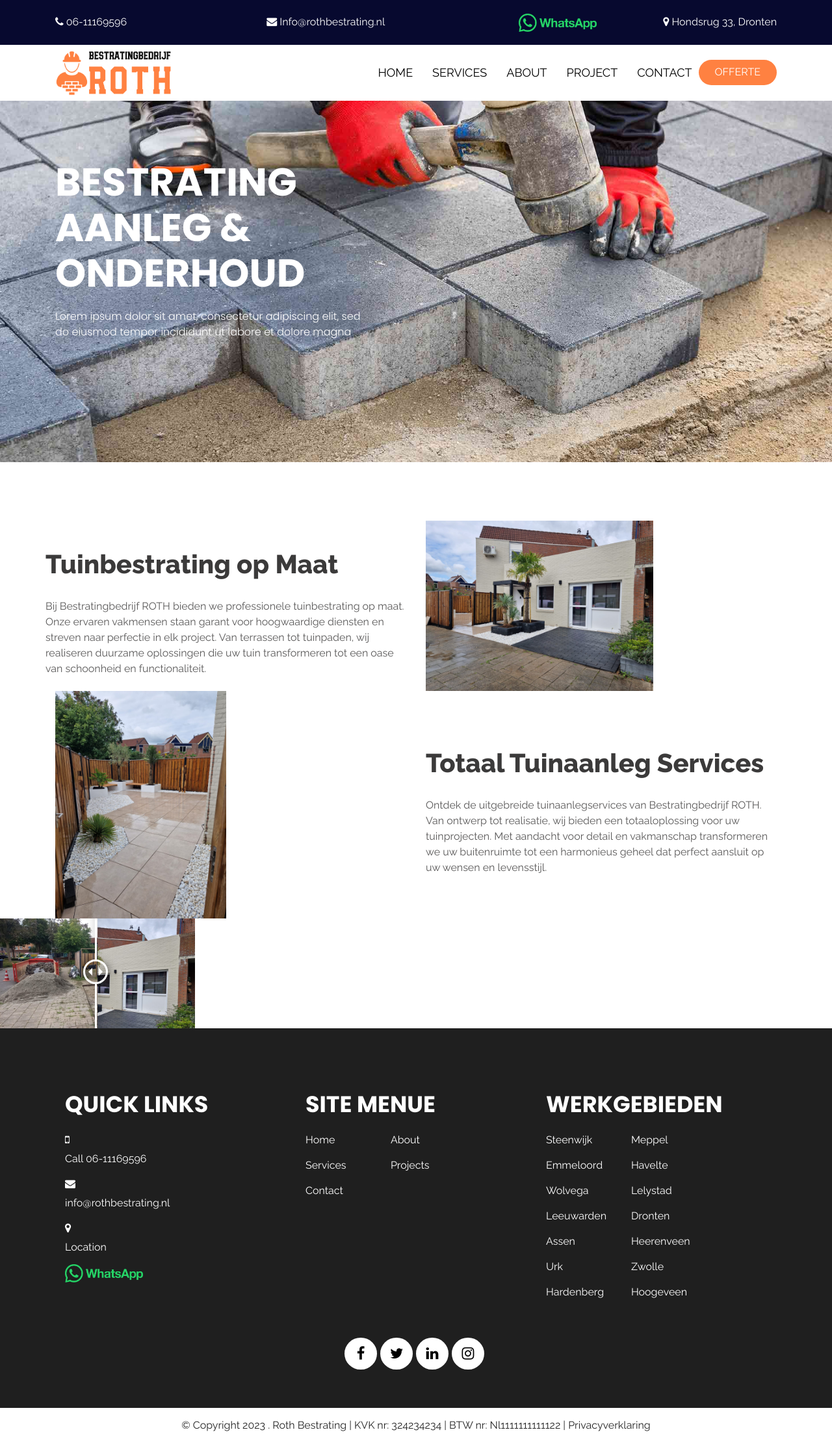
After one commit to Nawaf1w3/Roth-Bestrating, a PHP site: page /tuinbestrating.html in a window 1280 px wide. The commit adds this page. Shown: the whole page at 65% size. Run offline with PHP 8.4, Linux system fonts and the light colour scheme; some libraries are stand-ins or nearby versions.

Commit message:
tuinbestarting page en the slider after before

```diff
--- a/css/style.css
+++ b/css/style.css
@@ -35,8 +35,16 @@
 
 * {
     box-sizing: border-box !important;
-    transition: ease all 0.5s;
 
+
+}
+.after_before{
+    justify-content: center;
+    align-items: center;
+}
+.box-1{
+    max-width:300px ;
+    max-height: 300px;
 }
 .form-btn-submit{
     text-align: center;
--- /dev/null
+++ b/css/twentytwenty.css
@@ -0,0 +1,206 @@
+.twentytwenty-horizontal .twentytwenty-handle:before, .twentytwenty-horizontal .twentytwenty-handle:after, .twentytwenty-vertical .twentytwenty-handle:before, .twentytwenty-vertical .twentytwenty-handle:after {
+  content: " ";
+  display: block;
+  background: white;
+  position: absolute;
+  z-index: 30;
+  -webkit-box-shadow: 0px 0px 12px rgba(51, 51, 51, 0.5);
+  -moz-box-shadow: 0px 0px 12px rgba(51, 51, 51, 0.5);
+  box-shadow: 0px 0px 12px rgba(51, 51, 51, 0.5); }
+
+.twentytwenty-horizontal .twentytwenty-handle:before, .twentytwenty-horizontal .twentytwenty-handle:after {
+  width: 3px;
+  height: 9999px;
+  left: 50%;
+  margin-left: -1.5px; }
+
+.twentytwenty-vertical .twentytwenty-handle:before, .twentytwenty-vertical .twentytwenty-handle:after {
+  width: 9999px;
+  height: 3px;
+  top: 50%;
+  margin-top: -1.5px; }
+
+.twentytwenty-before-label, .twentytwenty-after-label, .twentytwenty-overlay {
+  position: absolute;
+  top: 0;
+  width: 100%;
+  height: 100%; }
+
+.twentytwenty-before-label, .twentytwenty-after-label, .twentytwenty-overlay {
+  -webkit-transition-duration: 0.5s;
+  -moz-transition-duration: 0.5s;
+  transition-duration: 0.5s; }
+
+.twentytwenty-before-label, .twentytwenty-after-label {
+  -webkit-transition-property: opacity;
+  -moz-transition-property: opacity;
+  transition-property: opacity; }
+
+.twentytwenty-before-label:before, .twentytwenty-after-label:before {
+  color: white;
+  font-size: 13px;
+  letter-spacing: 0.1em; }
+
+.twentytwenty-before-label:before, .twentytwenty-after-label:before {
+  position: absolute;
+  background: rgba(255, 255, 255, 0.2);
+  line-height: 38px;
+  padding: 0 20px;
+  -webkit-border-radius: 2px;
+  -moz-border-radius: 2px;
+  border-radius: 2px; }
+
+.twentytwenty-horizontal .twentytwenty-before-label:before, .twentytwenty-horizontal .twentytwenty-after-label:before {
+  top: 50%;
+  margin-top: -19px; }
+
+.twentytwenty-vertical .twentytwenty-before-label:before, .twentytwenty-vertical .twentytwenty-after-label:before {
+  left: 50%;
+  margin-left: -45px;
+  text-align: center;
+  width: 90px; }
+
+.twentytwenty-left-arrow, .twentytwenty-right-arrow, .twentytwenty-up-arrow, .twentytwenty-down-arrow {
+  width: 0;
+  height: 0;
+  border: 6px inset transparent;
+  position: absolute; }
+
+.twentytwenty-left-arrow, .twentytwenty-right-arrow {
+  top: 50%;
+  margin-top: -6px; }
+
+.twentytwenty-up-arrow, .twentytwenty-down-arrow {
+  left: 50%;
+  margin-left: -6px; }
+
+.twentytwenty-container {
+  -webkit-box-sizing: content-box;
+  -moz-box-sizing: content-box;
+  box-sizing: content-box;
+  z-index: 0;
+  overflow: hidden;
+  position: relative;
+  -webkit-user-select: none;
+  -moz-user-select: none;
+  -ms-user-select: none; }
+  .twentytwenty-container img {
+    max-width: 100%;
+    position: absolute;
+    top: 0;
+    display: block; }
+  .twentytwenty-container.active .twentytwenty-overlay, .twentytwenty-container.active :hover.twentytwenty-overlay {
+    background: rgba(0, 0, 0, 0); }
+    .twentytwenty-container.active .twentytwenty-overlay .twentytwenty-before-label,
+    .twentytwenty-container.active .twentytwenty-overlay .twentytwenty-after-label, .twentytwenty-container.active :hover.twentytwenty-overlay .twentytwenty-before-label,
+    .twentytwenty-container.active :hover.twentytwenty-overlay .twentytwenty-after-label {
+      opacity: 0; }
+  .twentytwenty-container * {
+    -webkit-box-sizing: content-box;
+    -moz-box-sizing: content-box;
+    box-sizing: content-box; }
+
+.twentytwenty-before-label {
+  opacity: 0; }
+  .twentytwenty-before-label:before {
+    content: attr(data-content); }
+
+.twentytwenty-after-label {
+  opacity: 0; }
+  .twentytwenty-after-label:before {
+    content: attr(data-content); }
+
+.twentytwenty-horizontal .twentytwenty-before-label:before {
+  left: 10px; }
+
+.twentytwenty-horizontal .twentytwenty-after-label:before {
+  right: 10px; }
+
+.twentytwenty-vertical .twentytwenty-before-label:before {
+  top: 10px; }
+
+.twentytwenty-vertical .twentytwenty-after-label:before {
+  bottom: 10px; }
+
+.twentytwenty-overlay {
+  -webkit-transition-property: background;
+  -moz-transition-property: background;
+  transition-property: background;
+  background: rgba(0, 0, 0, 0);
+  z-index: 25; }
+  .twentytwenty-overlay:hover {
+    background: rgba(0, 0, 0, 0.5); }
+    .twentytwenty-overlay:hover .twentytwenty-after-label {
+      opacity: 1; }
+    .twentytwenty-overlay:hover .twentytwenty-before-label {
+      opacity: 1; }
+
+.twentytwenty-before {
+  z-index: 20; }
+
+.twentytwenty-after {
+  z-index: 10; }
+
+.twentytwenty-handle {
+  height: 38px;
+  width: 38px;
+  position: absolute;
+  left: 50%;
+  top: 50%;
+  margin-left: -22px;
+  margin-top: -22px;
+  border: 3px solid white;
+  -webkit-border-radius: 1000px;
+  -moz-border-radius: 1000px;
+  border-radius: 1000px;
+  -webkit-box-shadow: 0px 0px 12px rgba(51, 51, 51, 0.5);
+  -moz-box-shadow: 0px 0px 12px rgba(51, 51, 51, 0.5);
+  box-shadow: 0px 0px 12px rgba(51, 51, 51, 0.5);
+  z-index: 40;
+  cursor: pointer; }
+
+.twentytwenty-horizontal .twentytwenty-handle:before {
+  bottom: 50%;
+  margin-bottom: 22px;
+  -webkit-box-shadow: 0 3px 0 white, 0px 0px 12px rgba(51, 51, 51, 0.5);
+  -moz-box-shadow: 0 3px 0 white, 0px 0px 12px rgba(51, 51, 51, 0.5);
+  box-shadow: 0 3px 0 white, 0px 0px 12px rgba(51, 51, 51, 0.5); }
+.twentytwenty-horizontal .twentytwenty-handle:after {
+  top: 50%;
+  margin-top: 22px;
+  -webkit-box-shadow: 0 -3px 0 white, 0px 0px 12px rgba(51, 51, 51, 0.5);
+  -moz-box-shadow: 0 -3px 0 white, 0px 0px 12px rgba(51, 51, 51, 0.5);
+  box-shadow: 0 -3px 0 white, 0px 0px 12px rgba(51, 51, 51, 0.5); }
+
+.twentytwenty-vertical .twentytwenty-handle:before {
+  left: 50%;
+  margin-left: 22px;
+  -webkit-box-shadow: 3px 0 0 white, 0px 0px 12px rgba(51, 51, 51, 0.5);
+  -moz-box-shadow: 3px 0 0 white, 0px 0px 12px rgba(51, 51, 51, 0.5);
+  box-shadow: 3px 0 0 white, 0px 0px 12px rgba(51, 51, 51, 0.5); }
+.twentytwenty-vertical .twentytwenty-handle:after {
+  right: 50%;
+  margin-right: 22px;
+  -webkit-box-shadow: -3px 0 0 white, 0px 0px 12px rgba(51, 51, 51, 0.5);
+  -moz-box-shadow: -3px 0 0 white, 0px 0px 12px rgba(51, 51, 51, 0.5);
+  box-shadow: -3px 0 0 white, 0px 0px 12px rgba(51, 51, 51, 0.5); }
+
+.twentytwenty-left-arrow {
+  border-right: 6px solid white;
+  left: 50%;
+  margin-left: -17px; }
+
+.twentytwenty-right-arrow {
+  border-left: 6px solid white;
+  right: 50%;
+  margin-right: -17px; }
+
+.twentytwenty-up-arrow {
+  border-bottom: 6px solid white;
+  top: 50%;
+  margin-top: -17px; }
+
+.twentytwenty-down-arrow {
+  border-top: 6px solid white;
+  bottom: 50%;
+  margin-bottom: -17px; }
--- a/js/custom.js
+++ b/js/custom.js
@@ -237,6 +237,7 @@ $(function () {
 	/* Countdown
 	-- -- -- -- -- -- -- -- -- -- -- -- -- -- -- -- -- -- -- -- -- -- -- -- */
 
+
 	$('[data-countdown]').each(function () {
         var $this = $(this),
 		finalDate = $(this).data('countdown');
--- /dev/null
+++ b/tuinbestrating.html
@@ -0,0 +1,283 @@
+<!DOCTYPE html>
+<html lang="en">
+   <head>
+
+      <meta charset="utf-8">
+      <meta http-equiv="X-UA-Compatible" content="IE=edge">
+      <meta name="viewport" content="width=device-width, initial-scale=1">
+
+      <meta name="viewport" content="width=device-width, initial-scale=1">
+      <meta name="viewport" content="initial-scale=1, maximum-scale=1">
+
+      <title>Projects</title>
+      <meta name="keywords" content="">
+      <meta name="description" content="">
+      <meta name="author" content="">
+
+      <link rel="stylesheet" type="text/css" href="css/bootstrap.min.css">
+
+      <link rel="stylesheet" type="text/css" href="css/style.css">
+
+      <link rel="stylesheet" type="text/css" href="css/twentytwenty.css">
+
+      <link rel="stylesheet" href="css/responsive.css">
+
+      <link rel="icon" href="IMG/favicon.png" type="image/gif" />
+
+      <link rel="stylesheet" href="css/jquery.mCustomScrollbar.min.css">
+
+      <link rel="stylesheet" href="https://netdna.bootstrapcdn.com/font-awesome/4.0.3/css/font-awesome.css">
+
+      <link href="https://fonts.googleapis.com/css2?family=Raleway:wght@400;500;600;800&family=Sen:wght@400;700;800&display=swap" rel="stylesheet">
+
+      <script src="https://code.jquery.com/jquery-3.7.1.js"></script>
+      <script src="js/jquery.event.move.js"></script>
+      <script src="js/jquery.twentytwenty.js"></script>
+
+
+   </head>
+   <body>
+      <!-- header top section start -->
+      <div class="header_top_section">
+         <div class="container">
+            <div class="row">
+               <div class="col-sm-12">
+                  <div class="header_top_main">
+                     <div class="call_text"><a href="tel:+31611169596"><i class="fa fa-phone" aria-hidden="true"></i> 06-11169596</a></div>
+                     <div class="call_text_2"><a href="#"><i class="fa fa-envelope" aria-hidden="true"></i> Info@rothbestrating.nl </a></div>
+                     <div class="call_text_1"><a href="https://wa.me/+31611169596" target="_blank"><img class="" src="IMG/whatsapp.png" alt="" width="120" height="32"></a></div>
+                     <div class="call_text_1"><a href="https://maps.app.goo.gl/zw5xJ5LnXPNHtKHE9" target="_blank"><i class="fa fa-map-marker" aria-hidden="true"></i> Hondsrug 33, Dronten</a></div>
+                  </div>
+               </div>
+            </div>
+         </div>
+      </div>
+      <!-- header top section start -->
+      <!-- header section start -->
+      <div class="container-fluid-top">
+         <div class="header_section bg-white">
+            <nav class="navbar navbar-expand-lg navbar-light bg-light">
+               <div class="container">
+                  <a href="index.php" style="display: flex; align-items: center;">
+                     <img src="IMG/logo.png" alt="Brick Paving Logo" style="height: 70px;">
+                     <img src="IMG/bedrijfnaam1.png" alt="Brick Paving Logo" style="height: 70px;">
+                   </a>
+                   <button class="navbar-toggler" type="button" data-toggle="collapse" data-target="#navbarSupportedContent" aria-controls="navbarSupportedContent" aria-expanded="false" aria-label="Toggle navigation">
+                     <span class="navbar-toggler-icon"></span>
+                  </button>
+                   <div class="collapse navbar-collapse" id="navbarSupportedContent">
+                       <ul class="navbar-nav ml-auto align-items-center">
+                           <li class="nav-item">
+                               <a class="nav-link" href="index.php">Home</a>
+                           </li>
+                           <li class="nav-item">
+                               <a class="nav-link" href="services.html">Services</a>
+                           </li>
+                           <li class="nav-item">
+                               <a class="nav-link" href="about.html">About</a>
+                           </li>
+                           <li class="nav-item">
+                               <a class="nav-link" href="projects.html">Project</a>
+                           </li>
+                           <li class="nav-item">
+                               <a class="nav-link" href="contact.html">Contact</a>
+                           </li>
+                           <div class="nav-item  justify-content-center align-items-center">
+                              <div class="quote_btn"><a href="#">OFFERTE</a></div>
+                         </div>
+                       </ul>
+                   </div>
+               </div>
+           </nav>
+
+         </div>
+         <!-- banner section start -->
+         <div class="banner_section layout_padding">
+            <div id="my_slider" class="carousel slide" data-ride="carousel">
+               <div class="carousel-inner">
+                  <div class="carousel-item active">
+                     <div class="container">
+                        <div class="row">
+                           <div class="col-sm-12">
+                              <div class="banner_taital_main">
+                                 <h1 class="banner_taital">BESTRATING
+                                    AANLEG &
+                                    ONDERHOUD</h1>
+                                 <p class="banner_text">Lorem ipsum dolor sit amet, consectetur adipiscing elit, sed do eiusmod tempor incididunt ut labore et dolore magna </p>
+                              </div>
+                           </div>
+                        </div>
+                     </div>
+                  </div>
+               </div>
+            </div>
+         </div>
+      </div>
+      <!-- header section end -->
+
+
+
+      <!-- projects section start -->
+         <div class="row">
+            <div class="about_section layout_padding">
+                <div class="container">
+                    <div class="row">
+                        <!-- First row -->
+                        <div class="row">
+                            <div class="col-md-6 order-md-2"> <!-- Swap the order of the columns for smaller screens -->
+                                <div class="tuin-img">
+                                    <div class=""><img src="IMG/tuinbestrating/tuin-na.jpg" style="max-height: 350px; max-width: 350px;"></div>
+                                </div>
+                            </div>
+                            <div class="col-md-6 order-md-1 align-self-center"> <!-- Swap the order of the columns for smaller screens -->
+                                <h1 class="about_taital">Tuinbestrating op Maat</h1>
+                                <p class="about_text">Bij Bestratingbedrijf ROTH bieden we professionele tuinbestrating op maat. Onze ervaren vakmensen staan garant voor hoogwaardige diensten en streven naar perfectie in elk project. Van terrassen tot tuinpaden, wij realiseren duurzame oplossingen die uw tuin transformeren tot een oase van schoonheid en functionaliteit.</p>
+                            </div>
+                        </div>
+                          <!-- Second row -->
+                        <div class="col-md-6">
+                            <div class="tuin-img">
+                                <div class=""><img src="IMG/tuinbestrating/tuin-Sna.jpg" style="max-height: 350px; max-width: 350px;"></div>
+                            </div>
+                        </div>
+                        <div class="col-md-6 align-self-center">
+                            <h1 class="about_taital">Totaal Tuinaanleg Services</h1>
+                            <p class="about_text">Ontdek de uitgebreide tuinaanlegservices van Bestratingbedrijf ROTH. Van ontwerp tot realisatie, wij bieden een totaaloplossing voor uw tuinprojecten. Met aandacht voor detail en vakmanschap transformeren we uw buitenruimte tot een harmonieus geheel dat perfect aansluit op uw wensen en levensstijl.</p>
+                        </div>
+
+                    </div>
+                </div>
+            </div>
+        </div>
+
+
+
+   <div class="after_before">
+         <div class="box-1">
+            <img src="IMG/tuinbestrating/Tuin_Voor.jpg" >
+            <img src="IMG/tuinbestrating/tuin-na.jpg">
+         </div>
+   </div>
+
+
+
+      <!-- projects section end -->
+      <!-- footer section start -->
+      <div class="footer_section layout_padding">
+         <div class="container">
+            <div class="footer_section_2">
+               <div class="footer_section_2_flex">
+                  <div class="col-md-4">
+                     <h2 class="useful_text">QUICK LINKS</h2>
+                     <div class="footer_menu">
+                        <ul class="">
+                           <li class="">
+                               <a href="tel:+31611169596" target="_blank" class="">
+                                   <i class="fa fa-mobile" aria-hidden="true"></i><br>Call 06-11169596
+                               </a>
+                           </li>
+                           <li class="">
+                               <a href="mailto:info@rothbestrating.nl" target="_blank" class="">
+                                  <i class="fa fa-envelope" aria-hidden="true"></i><br> info@rothbestrating.nl
+                               </a>
+                           </li>
+                           <li class="">
+                              <a href="https://maps.app.goo.gl/zw5xJ5LnXPNHtKHE9" target="_blank" class="">
+                                   <i class="fa fa-map-marker" aria-hidden="true"></i><br> Location
+                              </a>
+                          </li>
+                       </ul>
+                       <div>
+                        <li class="">
+                           <a href="https://wa.me/+31611169596" target="_blank"><img class="" src="IMG/whatsapp.png" alt="" width="120" height="32"></i>
+                        </li>
+                       </div>
+                     </div>
+                  </div>
+                  <div class="col-md-4">
+                     <h2 class="useful_text">site menue</h2>
+                     <div class="footer_menu">
+                        <ul>
+                           <li><a href="index.php">Home</a></li>
+                           <li><a href="about.html">About</a></li>
+                           <li><a href="services.html">Services</a></li>
+                           <li><a href="projects.html">Projects</a></li>
+                           <li><a href="contact.html">Contact</a></li>
+                        </ul>
+                     </div>
+                  </div>
+                  <div class="col-md-4">
+                     <h2 class="useful_text">WERKGEBIEDEN</h2>
+                     <div class="footer_menu">
+                        <ul>
+                           <li>Steenwijk</li>
+                           <li>Meppel</li>
+                           <li>Emmeloord</li>
+                           <li>Havelte</li>
+                           <li>Wolvega</li>
+                           <li>Lelystad</li>
+                           <li>Leeuwarden</li>
+                           <li>Dronten</li>
+                           <li>Assen</li>
+                           <li>Heerenveen</li>
+                           <li>Urk</li>
+                           <li>Zwolle</li>
+                           <li>Hardenberg</li>
+                           <li>Hoogeveen</li>
+                        </ul>
+                     </div>
+                  </div>
+                  </div>
+               </div>
+            </div>
+            <div class="social_icon">
+               <ul>
+                  <li>
+                     <a href="#"><i class="fa fa-facebook" aria-hidden="true"></i></a>
+                  </li>
+                  <li>
+                     <a href="#"><i class="fa fa-twitter" aria-hidden="true"></i></a>
+                  </li>
+                  <li>
+                     <a href="#"><i class="fa fa-linkedin" aria-hidden="true"></i></a>
+                  </li>
+                  <li>
+                     <a href="#"><i class="fa fa-instagram" aria-hidden="true"></i></a>
+                  </li>
+               </ul>
+            </div>
+         </div>
+      <!-- footer section end -->
+      <!-- copyright section start -->
+      <div class="copyright_section">
+         <div class="container">
+            <div class="row">
+               <div class="col-sm-12">
+                  <p class="copyright_text">© Copyright 2023 .
+                     <a href="" rel="nofollow">
+                        Roth Bestrating
+                     </a>
+                     | KVK nr: 324234234 | BTW nr: Nl1111111111122
+                      <a href="">
+                        | Privacyverklaring
+                     </a>
+                  </p>
+               </div>
+            </div>
+         </div>
+      </div>
+      <!-- copyright section end -->
+      <!-- Javascript files-->
+
+
+
+      <script>
+
+
+            $(function() {
+               $(".box-1[data-orientation!='vertical']").twentytwenty({default_offset_pct:0.5})
+            });
+
+     </script>
+   </body>
+</html>
```
Also changed, not shown: index.php (+3 -4 lines), IMG/favicon.png (added), IMG/tuinbestrating/Tuin_Voor.jpg (added), IMG/tuinbestrating/tuin-Sna.jpg (added), IMG/tuinbestrating/tuin-na.jpg (added), IMG/tuinbestrating/tuin_Svoor.jpg (added), images/favicon.png (added), images/img1.png (added), images/img2.png (added), js/jquery.event.move.js (added), js/jquery.twentytwenty.js (added).
